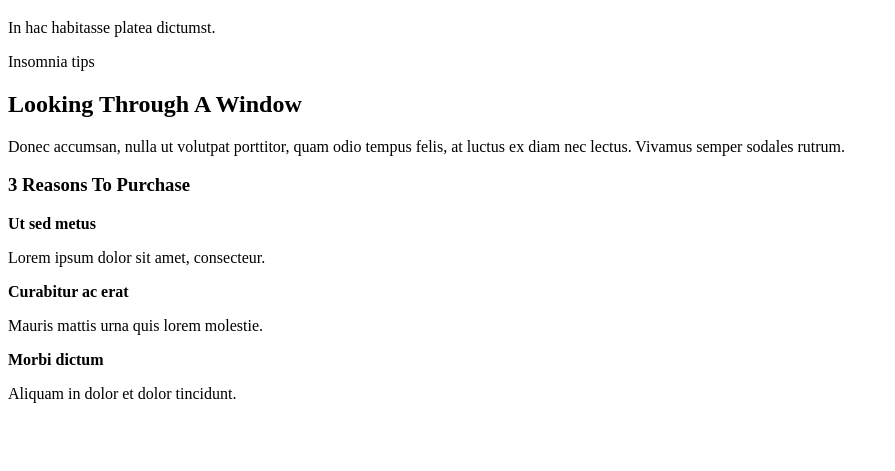
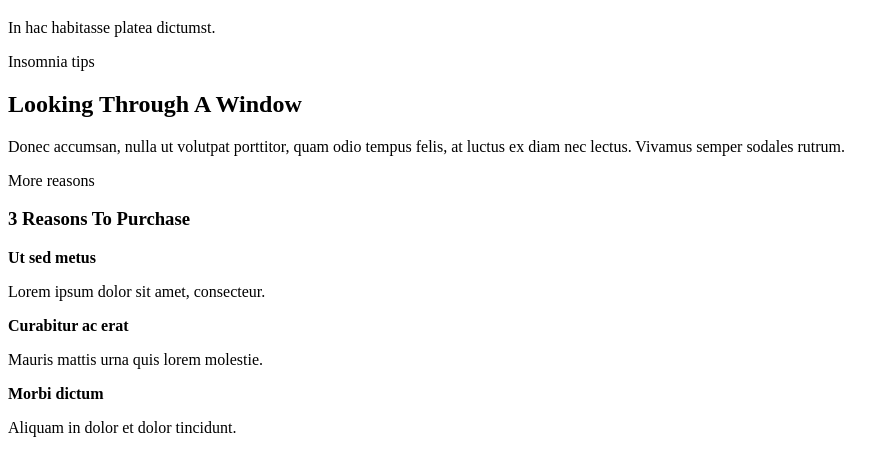
Before and after one commit to Adalab/modulo-1-evaluacion-final-Cipactlicasillas, a website built with Vite: page docs/index.html in a window 1280 px wide. Shown: the part 61-532 px from the top of the page, without its empty margins (0-895 px from the left). Built offline with nearby package versions, Linux system fonts and the light colour scheme.

Commit message:
Deployed new version of the page to production

```diff
--- a/docs/index.html
+++ b/docs/index.html
@@ -23,6 +23,7 @@
         Donec accumsan, nulla ut volutpat porttitor, quam odio tempus felis, at
         luctus ex diam nec lectus. Vivamus semper sodales rutrum.
       </p>
+      More reasons
     </article>
     <h3>3 Reasons To Purchase</h3>
     <p><strong>Ut sed metus</strong></p>
```
